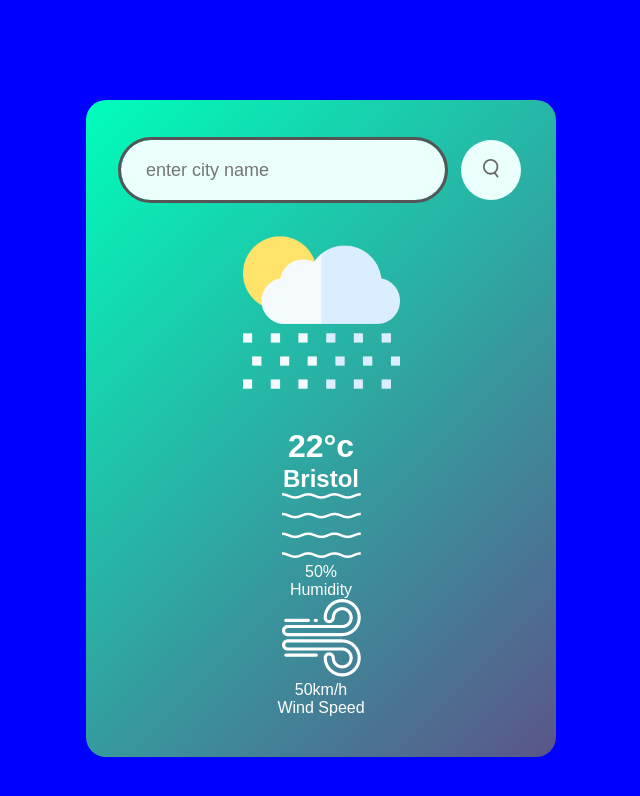
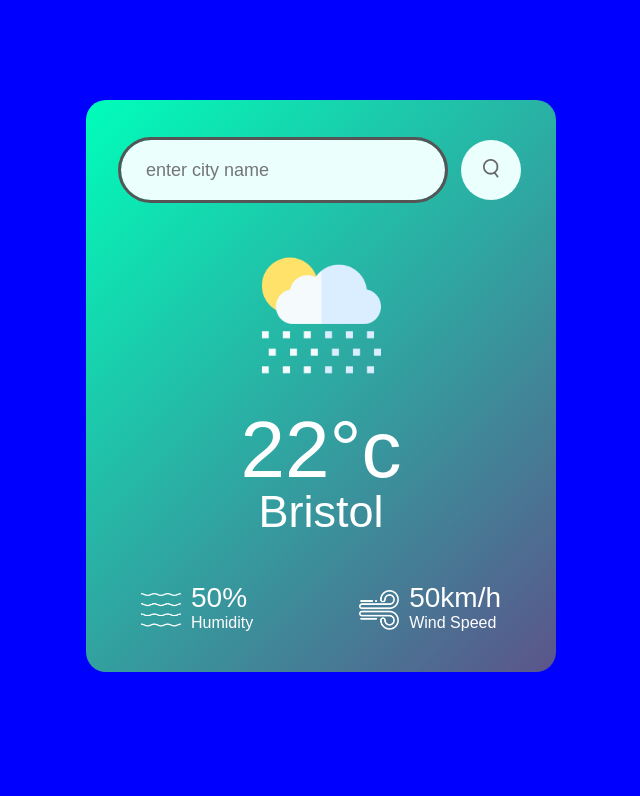
Before and after one commit to BenWilliams89/Weather-app, a plain HTML site: page index.html in a window 1280 px wide. Shown: the whole page, without its empty margins (319-959 px from the left). Drawn offline with Linux system fonts and the light colour scheme.

Commit message:
Finish styling of weather app

```diff
--- a/assets/css/style.css
+++ b/assets/css/style.css
@@ -53,5 +53,47 @@ background-color: blue;
 
 .search button img{
     width: 16px;
+}
 
+.weather-icon {
+    width: 170px;
+    margin-top: 30px;
 }
+
+.weather h1{
+    font-size: 80px;
+    font-weight: 500;
+}
+
+.weather h2{
+    font-size: 45px;
+    font-weight: 400;
+    margin-top: -10px;
+}
+
+
+/* Add two coloums to the the details class within the div */
+.details {
+    display: flex;
+    align-items: center;
+    justify-content: space-between;
+    padding: 0 20px;
+    margin-top: 50px;
+}
+
+.col {
+    display: flex;
+    align-items: center;
+    text-align: left;
+}
+
+.col img {
+    width: 40px;
+    margin-right: 10px;
+}
+
+.humidity,
+.wind {
+    font-size: 28px;
+    margin-top: -6px;
+}
```
